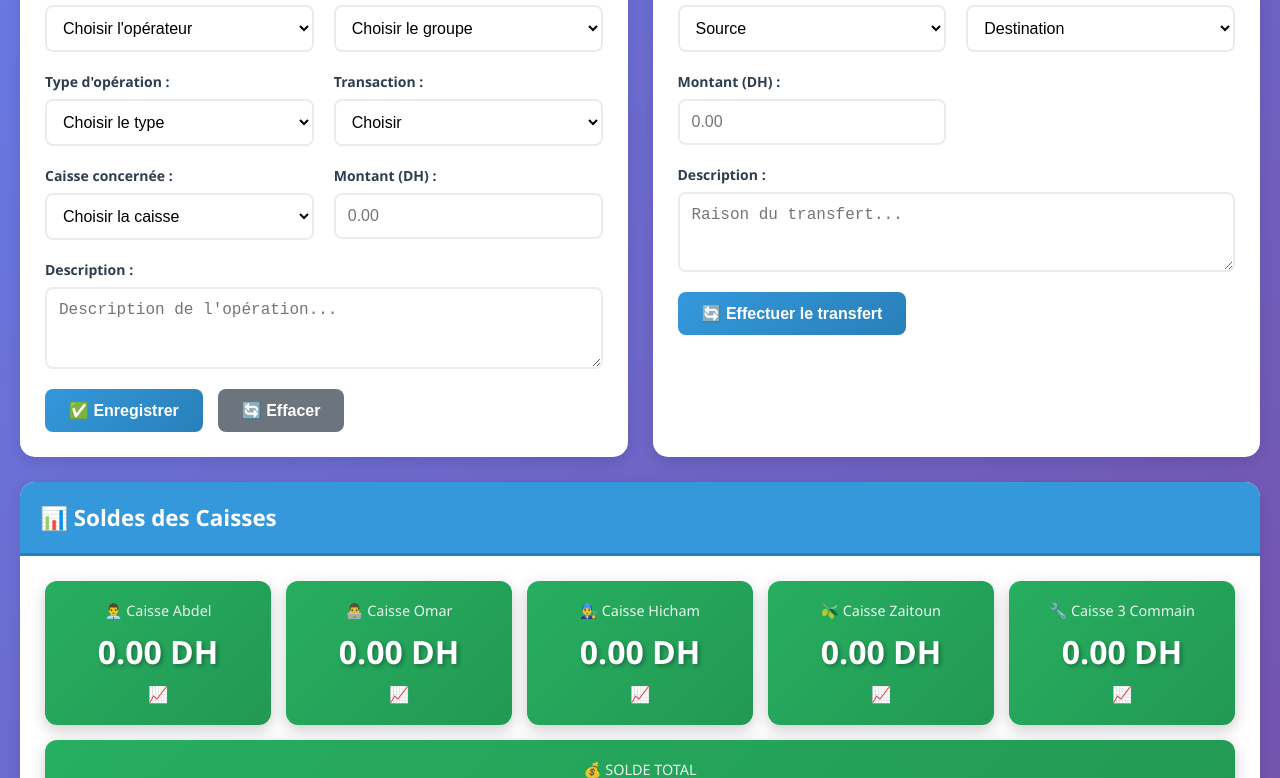
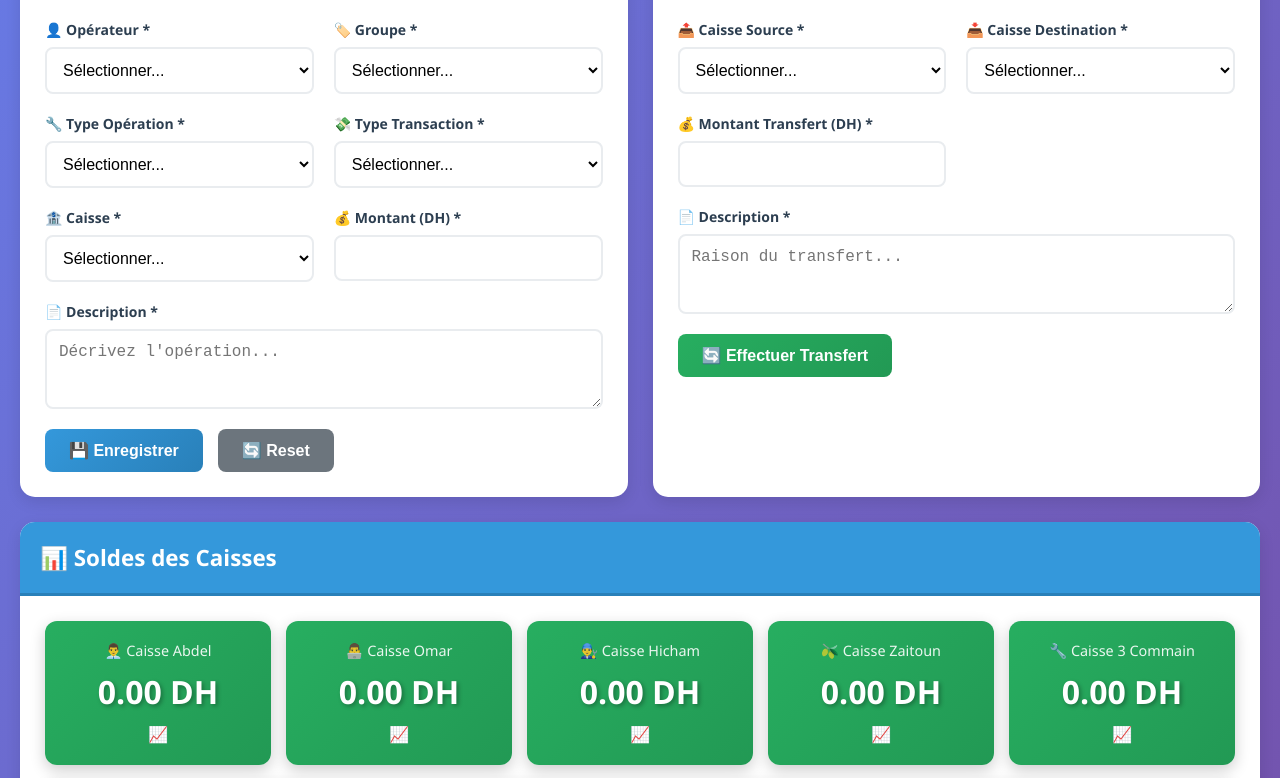
Before and after one commit to abdelbge2023/fermebenamara, a plain HTML site: page index.html in a window 1280 px wide. Shown: the part 301-1079 px from the top of the page. Drawn offline with Linux system fonts and the light colour scheme.

Commit message:
Update index.html

```diff
--- a/index.html
+++ b/index.html
@@ -3,264 +3,272 @@
 <head>
     <meta charset="UTF-8">
     <meta name="viewport" content="width=device-width, initial-scale=1.0">
-    <title>Gestion Ferme Ben Amara</title>
-    <link rel="stylesheet" href="./style.css">
+    <title>Gestion Ferme - Synchronisée</title>
+    <link rel="stylesheet" href="style.css">
+    <!-- Firebase -->
+    <script src="https://www.gstatic.com/firebasejs/9.22.1/firebase-app-compat.js"></script>
+    <script src="https://www.gstatic.com/firebasejs/9.22.1/firebase-firestore-compat.js"></script>
 </head>
 <body>
     <div class="container">
         <header>
-            <h1>💰 Gestion Ferme Ben Amara</h1>
-            <p>Répartition automatique 1/3 - 2/3 avec gestion des caisses</p>
+            <h1>🌾 Gestion Ferme - Synchronisée</h1>
+            <p>Application de gestion avec synchronisation cloud</p>
+            <div id="syncStatus" style="margin-top: 10px; padding: 5px; border-radius: 5px; display: inline-block;">
+                🔄 Chargement...
+            </div>
         </header>
 
         <div class="main-grid">
-            <!-- Section Nouvelle Opération -->
-            <section class="form-section">
+            <!-- Section Saisie -->
+            <div class="form-section">
                 <div class="section-header">
-                    <h2>➕ Nouvelle Opération</h2>
+                    <h2>📝 Saisie des Opérations</h2>
                 </div>
                 <form id="saisieForm" class="saisie-form">
                     <div class="form-grid">
                         <div class="form-group">
-                            <label for="operateur">Opérateur :</label>
+                            <label for="operateur">👤 Opérateur *</label>
                             <select id="operateur" required>
-                                <option value="">Choisir l'opérateur</option>
-                                <option value="abdel">Abdel</option>
-                                <option value="omar">Omar</option>
-                                <option value="hicham">Hicham</option>
+                                <option value="">Sélectionner...</option>
+                                <option value="abdel">👨‍💼 Abdel</option>
+                                <option value="omar">👨‍💻 Omar</option>
+                                <option value="hicham">👨‍🔧 Hicham</option>
                             </select>
                         </div>
 
                         <div class="form-group">
-                            <label for="groupe">Groupe :</label>
+                            <label for="groupe">🏷️ Groupe *</label>
                             <select id="groupe" required>
-                                <option value="">Choisir le groupe</option>
-                                <option value="zaitoun">Zaitoun</option>
-                                <option value="3commain">3 Commain</option>
+                                <option value="">Sélectionner...</option>
+                                <option value="zaitoun">🫒 Zaitoun</option>
+                                <option value="3commain">🔧 3 Commain</option>
+                                <option value="autre">📝 Autre</option>
                             </select>
                         </div>
 
                         <div class="form-group">
-                            <label for="typeOperation">Type d'opération :</label>
+                            <label for="typeOperation">🔧 Type Opération *</label>
                             <select id="typeOperation" required>
-                                <option value="">Choisir le type</option>
-                                <option value="travailleur_global">Travailleur global</option>
-                                <option value="zaitoun">Zaitoun seul</option>
-                                <option value="3commain">3 Commain seul</option>
-                                <option value="autre">Autre</option>
+                                <option value="">Sélectionner...</option>
+                                <option value="travailleur_global">🌍 Travailleur global</option>
+                                <option value="zaitoun">🫒 Zaitoun</option>
+                                <option value="3commain">🔧 3 Commain</option>
+                                <option value="autre">📝 Autre</option>
                             </select>
                         </div>
 
                         <div class="form-group">
-                            <label for="typeTransaction">Transaction :</label>
+                            <label for="typeTransaction">💸 Type Transaction *</label>
                             <select id="typeTransaction" required>
-                                <option value="">Choisir</option>
+                                <option value="">Sélectionner...</option>
                                 <option value="revenu">💰 Revenu</option>
                                 <option value="frais">💸 Frais</option>
                             </select>
                         </div>
 
                         <div class="form-group">
-                            <label for="caisse">Caisse concernée :</label>
+                            <label for="caisse">🏦 Caisse *</label>
                             <select id="caisse" required>
-                                <option value="">Choisir la caisse</option>
-                                <option value="abdel_caisse">Caisse Abdel</option>
-                                <option value="omar_caisse">Caisse Omar</option>
-                                <option value="hicham_caisse">Caisse Hicham</option>
-                                <option value="zaitoun_caisse">Caisse Zaitoun</option>
-                                <option value="3commain_caisse">Caisse 3 Commain</option>
+                                <option value="">Sélectionner...</option>
+                                <option value="abdel_caisse">👨‍💼 Caisse Abdel</option>
+                                <option value="omar_caisse">👨‍💻 Caisse Omar</option>
+                                <option value="hicham_caisse">👨‍🔧 Caisse Hicham</option>
+                                <option value="zaitoun_caisse">🫒 Caisse Zaitoun</option>
+                                <option value="3commain_caisse">🔧 Caisse 3 Commain</option>
                             </select>
                         </div>
 
                         <div class="form-group">
-                            <label for="montant">Montant (DH) :</label>
-                            <input type="number" id="montant" step="0.01" min="0" placeholder="0.00" required>
+                            <label for="montant">💰 Montant (DH) *</label>
+                            <input type="number" id="montant" step="0.01" min="0" required>
+                        </div>
+
+                        <div class="form-group full-width">
+                            <label for="description">📄 Description *</label>
+                            <textarea id="description" placeholder="Décrivez l'opération..." required></textarea>
                         </div>
                     </div>
 
-                    <!-- Affichage répartition -->
+                    <!-- Section Répartition -->
                     <div id="repartitionInfo" class="repartition-info" style="display: none;">
-                        <h4>📋 Répartition Automatique 1/3 - 2/3 :</h4>
+                        <strong>📊 Répartition automatique :</strong>
                         <div id="repartitionDetails"></div>
                     </div>
 
-                    <div class="form-group full-width">
-                        <label for="description">Description :</label>
-                        <textarea id="description" rows="3" placeholder="Description de l'opération..." required></textarea>
+                    <div class="form-actions">
+                        <button type="submit" class="btn-primary">💾 Enregistrer</button>
+                        <button type="button" id="btnReset" class="btn-secondary">🔄 Reset</button>
+                    </div>
+                </form>
             </div>
 
-                    <div class="form-actions">
-                        <button type="submit" class="btn-primary">✅ Enregistrer</button>
-                        <button type="button" id="btnReset" class="btn-secondary">🔄 Effacer</button>
-                    </div>
-                </form>
-            </section>
-
             <!-- Section Transfert -->
-            <section class="form-section">
+            <div class="form-section">
                 <div class="section-header">
                     <h2>🔄 Transfert entre Caisses</h2>
                 </div>
                 <form id="transfertForm" class="saisie-form">
                     <div class="form-grid">
                         <div class="form-group">
-                            <label for="caisseSource">De la caisse :</label>
+                            <label for="caisseSource">📤 Caisse Source *</label>
                             <select id="caisseSource" required>
-                                <option value="">Source</option>
-                                <option value="abdel_caisse">Caisse Abdel</option>
-                                <option value="omar_caisse">Caisse Omar</option>
-                                <option value="hicham_caisse">Caisse Hicham</option>
-                                <option value="zaitoun_caisse">Caisse Zaitoun</option>
-                                <option value="3commain_caisse">Caisse 3 Commain</option>
+                                <option value="">Sélectionner...</option>
+                                <option value="abdel_caisse">👨‍💼 Caisse Abdel</option>
+                                <option value="omar_caisse">👨‍💻 Caisse Omar</option>
+                                <option value="hicham_caisse">👨‍🔧 Caisse Hicham</option>
+                                <option value="zaitoun_caisse">🫒 Caisse Zaitoun</option>
+                                <option value="3commain_caisse">🔧 Caisse 3 Commain</option>
                             </select>
                         </div>
 
                         <div class="form-group">
-                            <label for="caisseDestination">Vers la caisse :</label>
+                            <label for="caisseDestination">📥 Caisse Destination *</label>
                             <select id="caisseDestination" required>
-                                <option value="">Destination</option>
-                                <option value="abdel_caisse">Caisse Abdel</option>
-                                <option value="omar_caisse">Caisse Omar</option>
-                                <option value="hicham_caisse">Caisse Hicham</option>
-                                <option value="zaitoun_caisse">Caisse Zaitoun</option>
-                                <option value="3commain_caisse">Caisse 3 Commain</option>
+                                <option value="">Sélectionner...</option>
+                                <option value="abdel_caisse">👨‍💼 Caisse Abdel</option>
+                                <option value="omar_caisse">👨‍💻 Caisse Omar</option>
+                                <option value="hicham_caisse">👨‍🔧 Caisse Hicham</option>
+                                <option value="zaitoun_caisse">🫒 Caisse Zaitoun</option>
+                                <option value="3commain_caisse">🔧 Caisse 3 Commain</option>
                             </select>
                         </div>
 
                         <div class="form-group">
-                            <label for="montantTransfert">Montant (DH) :</label>
-                            <input type="number" id="montantTransfert" step="0.01" min="0" placeholder="0.00" required>
+                            <label for="montantTransfert">💰 Montant Transfert (DH) *</label>
+                            <input type="number" id="montantTransfert" step="0.01" min="0" required>
+                        </div>
+
+                        <div class="form-group full-width">
+                            <label for="descriptionTransfert">📄 Description *</label>
+                            <textarea id="descriptionTransfert" placeholder="Raison du transfert..." required></textarea>
                         </div>
                     </div>
 
-                    <div class="form-group full-width">
-                        <label for="descriptionTransfert">Description :</label>
-                        <textarea id="descriptionTransfert" rows="2" placeholder="Raison du transfert..." required></textarea>
-                    </div>
-
                     <div class="form-actions">
-                        <button type="submit" class="btn-primary">🔄 Effectuer le transfert</button>
+                        <button type="submit" class="btn-success">🔄 Effectuer Transfert</button>
                     </div>
                 </form>
-            </section>
+            </div>
         </div>
 
         <!-- Section Statistiques -->
-        <section class="stats-section">
+        <div class="stats-section">
             <div class="section-header">
                 <h2>📊 Soldes des Caisses</h2>
             </div>
             <div id="statsContainer" class="stats-container">
-                <!-- Les soldes apparaîtront ici -->
+                <!-- Les statistiques seront générées ici -->
             </div>
-        </section>
+        </div>
 
-        <!-- Section Historique -->
-        <section class="navigation-section">
-            <div class="section-header">
-                <div class="header-with-tabs">
+        <!-- Section Navigation et Données -->
+        <div class="navigation-section">
+            <div class="section-header header-with-tabs">
                 <h2>📋 Historique des Opérations</h2>
                 <div class="nav-tabs">
-                        <button class="tab-btn active" data-sheet="global">🌍 Toutes</button>
+                    <button class="tab-btn active" data-sheet="global">🌍 Global</button>
                     <button class="tab-btn" data-sheet="zaitoun">🫒 Zaitoun</button>
                     <button class="tab-btn" data-sheet="3commain">🔧 3 Commain</button>
+                    <button class="tab-btn" data-sheet="transferts">🔄 Transferts</button>
                     <button class="tab-btn" data-sheet="abdel">👨‍💼 Abdel</button>
                     <button class="tab-btn" data-sheet="omar">👨‍💻 Omar</button>
                     <button class="tab-btn" data-sheet="hicham">👨‍🔧 Hicham</button>
-                        <button class="tab-btn" data-sheet="transferts">🔄 Transferts</button>
-                    </div>
                 </div>
             </div>
 
             <!-- Actions de gestion -->
             <div class="management-actions">
+                <button id="btnSync" class="btn-info">🔄 Synchroniser</button>
+                <button id="btnExport" class="btn-success">📤 Exporter</button>
+                <label for="inputImport" class="btn-warning" style="cursor: pointer; margin: 0;">📥 Importer</label>
+                <input type="file" id="inputImport" accept=".json" style="display: none;">
                 <button id="btnEditMode" class="btn-warning">✏️ Mode Édition</button>
-                <button id="btnDeleteSelected" class="btn-danger" style="display: none;">🗑️ Supprimer la sélection</button>
+                <button id="btnDeleteSelected" class="btn-danger" style="display: none;">🗑️ Supprimer</button>
                 <button id="btnCancelEdit" class="btn-secondary" style="display: none;">❌ Annuler</button>
-
-                <!-- NOUVEAUX BOUTONS EXPORT/IMPORT -->
-                <button id="btnExport" class="btn-info">📤 Exporter</button>
-                <input type="file" id="inputImport" accept=".json" style="display: none;">
-                <button onclick="document.getElementById('inputImport').click()" class="btn-info">📥 Importer</button>
             </div>
 
+            <!-- Affichage des données -->
             <div id="dataDisplay" class="data-display">
-                <!-- L'historique apparaîtra ici -->
+                <!-- Les données seront affichées ici -->
             </div>
-        </section>
+        </div>
     </div>
 
-    <!-- Modal pour modification -->
+    <!-- Modal d'édition -->
     <div id="editModal" class="modal" style="display: none;">
         <div class="modal-content">
             <div class="modal-header">
-                <h3>✏️ Modifier l'Opération</h3>
+                <h3>✏️ Modifier l'opération</h3>
                 <button class="close-modal">&times;</button>
             </div>
             <form id="editForm" class="modal-form">
                 <input type="hidden" id="editId">
                 <div class="form-grid">
                     <div class="form-group">
-                        <label for="editOperateur">Opérateur :</label>
+                        <label for="editOperateur">👤 Opérateur</label>
                         <select id="editOperateur" required>
-                            <option value="abdel">Abdel</option>
-                            <option value="omar">Omar</option>
-                            <option value="hicham">Hicham</option>
+                            <option value="abdel">👨‍💼 Abdel</option>
+                            <option value="omar">👨‍💻 Omar</option>
+                            <option value="hicham">👨‍🔧 Hicham</option>
+                            <option value="system">🤖 Système</option>
                         </select>
                     </div>
                     <div class="form-group">
-                        <label for="editGroupe">Groupe :</label>
+                        <label for="editGroupe">🏷️ Groupe</label>
                         <select id="editGroupe" required>
-                            <option value="zaitoun">Zaitoun</option>
-                            <option value="3commain">3 Commain</option>
+                            <option value="zaitoun">🫒 Zaitoun</option>
+                            <option value="3commain">🔧 3 Commain</option>
+                            <option value="autre">📝 Autre</option>
+                            <option value="transfert">🔄 Transfert</option>
                         </select>
                     </div>
                     <div class="form-group">
-                        <label for="editTypeOperation">Type d'Opération :</label>
+                        <label for="editTypeOperation">🔧 Type Opération</label>
                         <select id="editTypeOperation" required>
-                            <option value="travailleur_global">Travailleur global</option>
-                            <option value="zaitoun">Zaitoun</option>
-                            <option value="3commain">3 Commain</option>
-                            <option value="autre">Autre</option>
+                            <option value="travailleur_global">🌍 Travailleur global</option>
+                            <option value="zaitoun">🫒 Zaitoun</option>
+                            <option value="3commain">🔧 3 Commain</option>
+                            <option value="autre">📝 Autre</option>
+                            <option value="transfert">🔄 Transfert</option>
                         </select>
                     </div>
-
                     <div class="form-group">
-                        <label for="editTypeTransaction">Transaction :</label>
+                        <label for="editTypeTransaction">💸 Type Transaction</label>
                         <select id="editTypeTransaction" required>
                             <option value="revenu">💰 Revenu</option>
                             <option value="frais">💸 Frais</option>
                         </select>
                     </div>
-
                     <div class="form-group">
-                        <label for="editCaisse">Caisse :</label>
+                        <label for="editCaisse">🏦 Caisse</label>
                         <select id="editCaisse" required>
-                            <option value="abdel_caisse">Caisse Abdel</option>
-                            <option value="omar_caisse">Caisse Omar</option>
-                            <option value="hicham_caisse">Caisse Hicham</option>
-                            <option value="zaitoun_caisse">Caisse Zaitoun</option>
-                            <option value="3commain_caisse">Caisse 3 Commain</option>
+                            <option value="abdel_caisse">👨‍💼 Caisse Abdel</option>
+                            <option value="omar_caisse">👨‍💻 Caisse Omar</option>
+                            <option value="hicham_caisse">👨‍🔧 Caisse Hicham</option>
+                            <option value="zaitoun_caisse">🫒 Caisse Zaitoun</option>
+                            <option value="3commain_caisse">🔧 Caisse 3 Commain</option>
                         </select>
                     </div>
-
                     <div class="form-group">
-                        <label for="editMontant">Montant (DH) :</label>
+                        <label for="editMontant">💰 Montant (DH)</label>
                         <input type="number" id="editMontant" step="0.01" min="0" required>
                     </div>
+                    <div class="form-group full-width">
+                        <label for="editDescription">📄 Description</label>
+                        <textarea id="editDescription" required></textarea>
                     </div>
-                <div class="form-group full-width">
-                    <label for="editDescription">Description :</label>
-                    <textarea id="editDescription" rows="3" required></textarea>
                 </div>
                 <div class="modal-actions">
-                    <button type="submit" class="btn-primary">💾 Sauvegarder</button>
+                    <button type="submit" class="btn-success">💾 Sauvegarder</button>
                     <button type="button" class="btn-secondary close-modal">❌ Annuler</button>
                 </div>
             </form>
         </div>
     </div>
 
-    <script src="./app.js"></script>
+    <!-- Scripts -->
+    <script src="firebase-config.js"></script>
+    <script src="app.js"></script>
 </body>
 </html>
```
Lines whose indentation alone changed are shown as unchanged.
